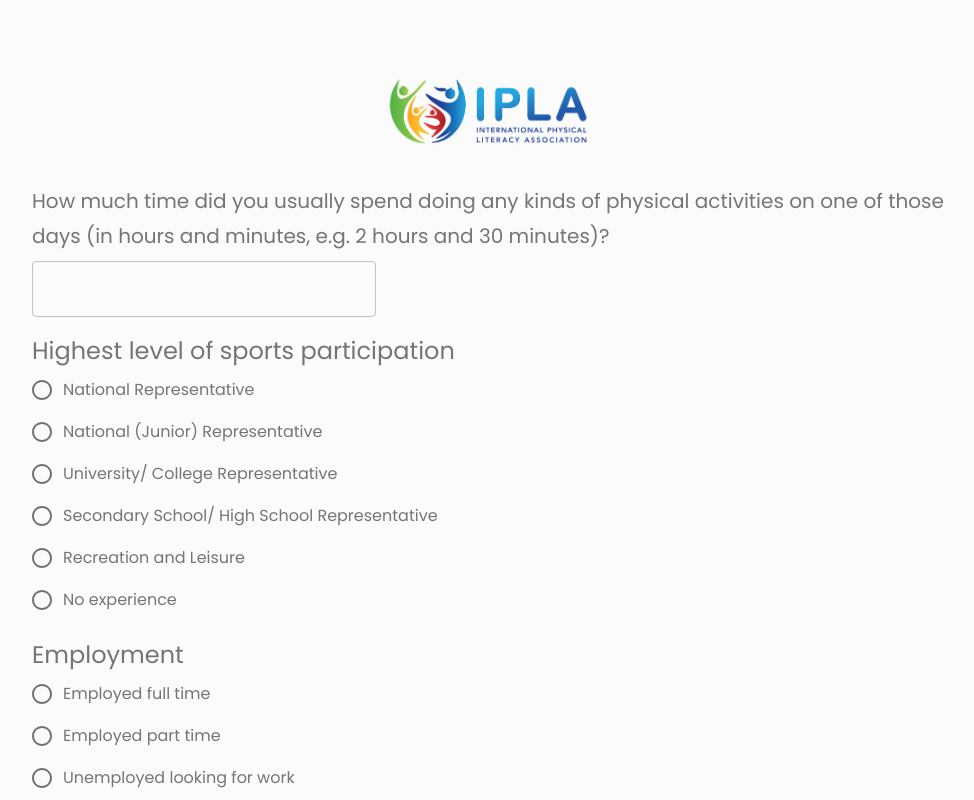
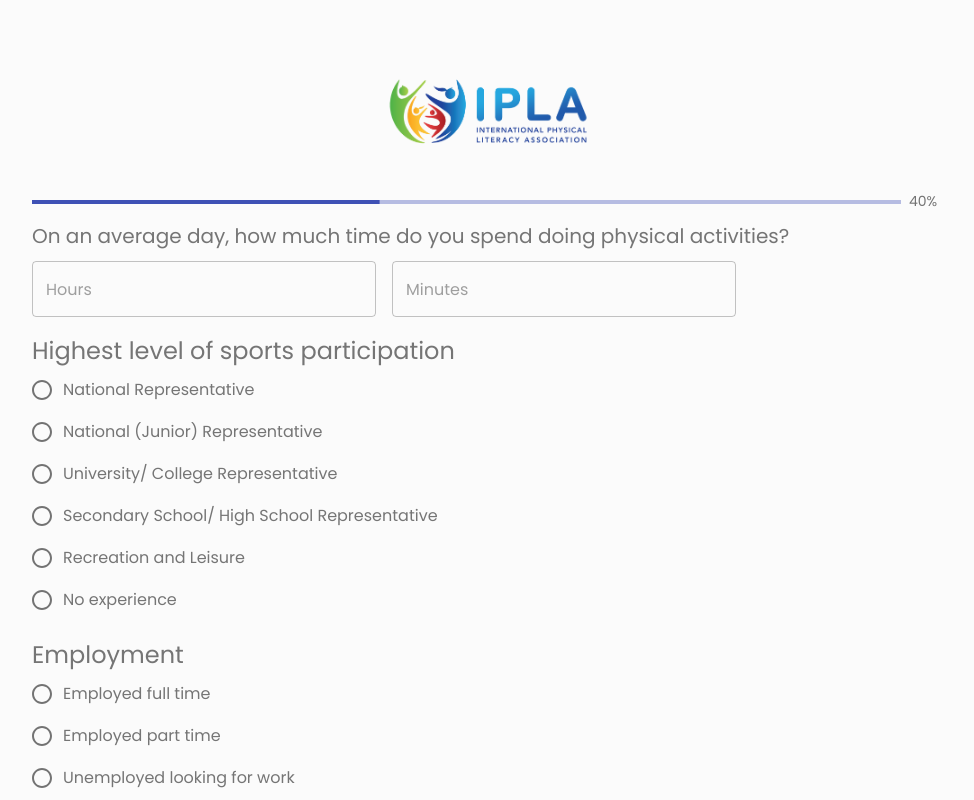
Before and after one commit to cheungfujai/chart_phy_lit_gui, a React (Create React App) app: page /Page4 in a window 1280 px wide. Shown: the top 800 px of the page, without its empty margins (152-1126 px from the left). Built offline with nearby package versions, Linux system fonts and the light colour scheme; what react-dotenv would draw is missing.

Commit message:
Update 1

```diff
--- a/src/Component/Chart/RadarChart/RadarChart.tsx
+++ b/src/Component/Chart/RadarChart/RadarChart.tsx
@@ -32,6 +32,7 @@ export default  function RadarChart  (receivedScore){
         // 57: "Maximising"
         1000: "Maximising"
     }
+    const levelThresholdName = ["", "Unaware", "Exploring", "Developing", "Consolidating", "Maximising", ""]
 
     // change receivedScore from object into array
 
@@ -131,9 +132,12 @@ export default  function RadarChart  (receivedScore){
                 },
                 scale: {
                     ticks: {
+                        callback: function(value, index, values) {
+                            return `${levelThresholdName[index]} (${value})`;
+                        },
                         min:0,
-                        suggestedMin: 15,
-                        suggestedMax: 50,
+                        // suggestedMin: -,
+                        suggestedMax: 57,
                         stepSize: 10,
                     },
                     pointLabels: {
--- a/src/Component/Page3.tsx
+++ b/src/Component/Page3.tsx
@@ -10,6 +10,7 @@ import { useDispatch, useSelector } from 'react-redux';
 import { RootState } from '../store/reducer';
 import { setCandidate } from '../store/actions/QuestionActions';
 import { routes } from '../App';
+import ProgressBar from './ProgressBar';
 
 export default function Page3() {
     const dispatch = useDispatch();
@@ -45,7 +46,9 @@ export default function Page3() {
     }
     return (
         <Container maxWidth="sm">
-            <Typography id="discrete-slider" gutterBottom> During the last 7 days, on how many days did you do any kinds of physical activities? </Typography>
+            <ProgressBar value="30"/>
+
+            <Typography id="discrete-slider" gutterBottom> During the last 7 days, on how many days did you do any kind of physical activities? </Typography>
             <Slider
                 style={{width: "200", paddingTop: "30px"}}
                 defaultValue={daysActivity}
--- a/src/Component/Page4.tsx
+++ b/src/Component/Page4.tsx
@@ -9,12 +9,19 @@ import { useDispatch, useSelector } from 'react-redux';
 import { RootState } from '../store/reducer';
 import { setCandidate } from '../store/actions/QuestionActions';
 import { routes } from '../App';
+import ProgressBar from './ProgressBar';
 
 export default function Page4() {
     const dispatch = useDispatch();
     const {candidate} = useSelector((state: RootState) => state.question);
 
-    const [durationDaysActivity, setDurationDaysActivity] = useState<string>(candidate.durationDaysActivity);
+    const [durationDaysActivity, setDurationDaysActivity] = useState<number[]>(candidate.durationDaysActivity);
+    const handleDurationDaysActivity = (value, which) => {
+        const buffer = [...durationDaysActivity];
+        buffer[which] = value;
+        setDurationDaysActivity(buffer);
+    }
+
 
     const [sportParticipation, setSportParticipation] = useState<string>(candidate.sportLevel);
     const handleSportParticipationChange = (value:string) => {
@@ -57,13 +64,26 @@ export default function Page4() {
     }
     return (
         <Container maxWidth="md">
+            <ProgressBar value="40"/>
+
             <Box display={candidate.daysActivity > 0 ? "block" : "none"}>
-            <Typography variant="h6" display="block" gutterBottom >How much time did you usually spend doing any kinds of physical activities on one of those days (in hours and minutes, e.g. 2 hours and 30 minutes)?</Typography>
+            <Typography variant="h6" display="block" gutterBottom >
+                On an average day, how much time do you spend doing physical activities?
+            </Typography>
             <TextField
                 id="outlined-basic"
-                defaultValue={durationDaysActivity}
-                onChange={(e)=>setDurationDaysActivity(e.target.value)}
+                defaultValue={durationDaysActivity[0]}
+                onChange={(e)=>handleDurationDaysActivity(e.target.value, 0)}
                 variant="outlined"
+                placeholder="Hours"
+            />
+            <TextField
+                id="outlined-basic"
+                defaultValue={durationDaysActivity[1]}
+                onChange={(e)=>handleDurationDaysActivity(e.target.value, 1)}
+                variant="outlined"
+                placeholder="Minutes"
+                style={{marginLeft: "16px"}}
             />
             <Box m={2}/>
             </Box>
--- a/src/Component/PageEnd.tsx
+++ b/src/Component/PageEnd.tsx
@@ -22,6 +22,7 @@ import Slide from '@material-ui/core/Slide';
 import { TransitionProps } from '@material-ui/core/transitions';
 
 import baseRequest from '../functions/api/base';
+import ProgressBar from './ProgressBar';
 
 const Transition = React.forwardRef(function Transition(
     props: TransitionProps & { children?: React.ReactElement<any, any> },
@@ -80,6 +81,8 @@ const PageEnd = () => {
 
     return (
         <Container maxWidth="sm">
+            <ProgressBar value="100"/>
+
             <Typography variant="h6" align="center" gutterBottom style={{ padding: "10px", paddingTop: "20px" }}>You are nearly finished!</Typography>
             <Typography variant="body1" align="center" gutterBottom style={{ padding: "10px" }}> Please Submit your result</Typography>
 
--- /dev/null
+++ b/src/Component/ProgressBar.tsx
@@ -0,0 +1,32 @@
+import React from 'react';
+import { makeStyles } from '@material-ui/core/styles';
+import LinearProgress, { LinearProgressProps } from '@material-ui/core/LinearProgress';
+import Typography from '@material-ui/core/Typography';
+import Box from '@material-ui/core/Box';
+
+function LinearProgressWithLabel(props: LinearProgressProps & { value: number }) {
+  return (
+    <Box display="flex" alignItems="center">
+      <Box width="100%" mr={1}>
+        <LinearProgress variant="determinate" {...props} />
+      </Box>
+      <Box minWidth={35}>
+        <Typography variant="body2" color="textSecondary">{`${Math.round(
+          props.value,
+        )}%`}</Typography>
+      </Box>
+    </Box>
+  );
+}
+
+const useStyles = makeStyles({
+  root: {
+    width: '100%',
+  },
+});
+
+export default function ProgressBar(props) {
+  return (
+    <LinearProgressWithLabel value={parseInt(props.value)} />
+  );
+}
--- a/src/Component/RadioQuestionnaireList/RadioQuestionnairePage.tsx
+++ b/src/Component/RadioQuestionnaireList/RadioQuestionnairePage.tsx
@@ -13,6 +13,7 @@ import Grid from '@material-ui/core/Grid';
 import Container from '@material-ui/core/Container';
 import { Button } from '@material-ui/core';
 import { route, routes } from '../../App';
+import ProgressBar from '../ProgressBar';
 
 const columnAttributeList:string[] = [
     "Not at all like me",
@@ -41,6 +42,7 @@ const RadioQuestionnairePage  = () => {
     let end:number = getEndIndex(page);
     const rowQuestionList:string[] = question.slice(begin,end).map((item)=>item.title);
     const [value, setValue] = React.useState<any []>(answer.slice(begin,end));
+    const [progress, setProgress] = React.useState<number>(50);
 
 
     const onPageStateChange = (pageNumber:number) =>{
@@ -62,6 +64,7 @@ const RadioQuestionnairePage  = () => {
         const nextPage = (type==="next") ? page+1:page-1;
         onPageStateChange(nextPage);
         console.log(nextPage);
+        setProgress(progress + ((type==="next") ? 10:-10))
         if( type==="previous" && page === 0  ){
             history.push(route[Math.max(routes['/Page4'],0)]);
         }
@@ -80,6 +83,8 @@ const RadioQuestionnairePage  = () => {
 
     return (
         <Container maxWidth="lg">
+            <ProgressBar value={progress}/>
+
             <Box display={mode === "staging" ? "block" : "none"}>
                 <Button onClick={DEBUG_FillAllAnswer} variant="outlined" color="primary" size="small" > Fill </Button>
                 <h3>{answer}</h3>
--- a/src/Component/Starter.tsx
+++ b/src/Component/Starter.tsx
@@ -1,5 +1,6 @@
 import React, { Component, useState } from 'react';
 
+import ProgressBar from "./ProgressBar"
 import Box from '@material-ui/core/Box';
 import Radio from '@material-ui/core/Radio';
 import RadioGroup from '@material-ui/core/RadioGroup';
@@ -83,6 +84,8 @@ export default function Starter() {
 
     return (
         <Container maxWidth="sm">
+            <ProgressBar value="0"/>
+
             <Typography variant="h5" display="block" gutterBottom >Gender</Typography>
             <RadioGroup color="primary" aria-label="gender" value={gender} onChange={handleGenderChange} style={{marginTop: "-8px"}}>
                 <FormControlLabel value="female" control={<Radio />} label="Female" />
--- a/src/store/reducers/QuestionReducers.ts
+++ b/src/store/reducers/QuestionReducers.ts
@@ -15,10 +15,10 @@ const initialState: QuestionState = {
         ethnicity:"",
         maritalStatus:"",
         education:"",
-        activity:"",
+        activity:[false, false, false, false, false, false, false],
         otherActivity:"",
         daysActivity:3,
-        durationDaysActivity:"",
+        durationDaysActivity:[],
         sportLevel:"",
         employment:"",
         yearlyFamilyIncome:""
--- a/src/types/store/QuestionStore.ts
+++ b/src/types/store/QuestionStore.ts
@@ -43,9 +43,9 @@ export interface Candidate {
     ethnicity:string,
     maritalStatus:string,
     education:string,
-    activity:string,
+    activity:boolean[],
     otherActivity:string,
-    durationDaysActivity:string,
+    durationDaysActivity:number[],
     daysActivity:number,
     sportLevel:string,
     employment:string,
```
Also changed, not shown: src/Component/Page2.tsx (+28 -4 lines).
